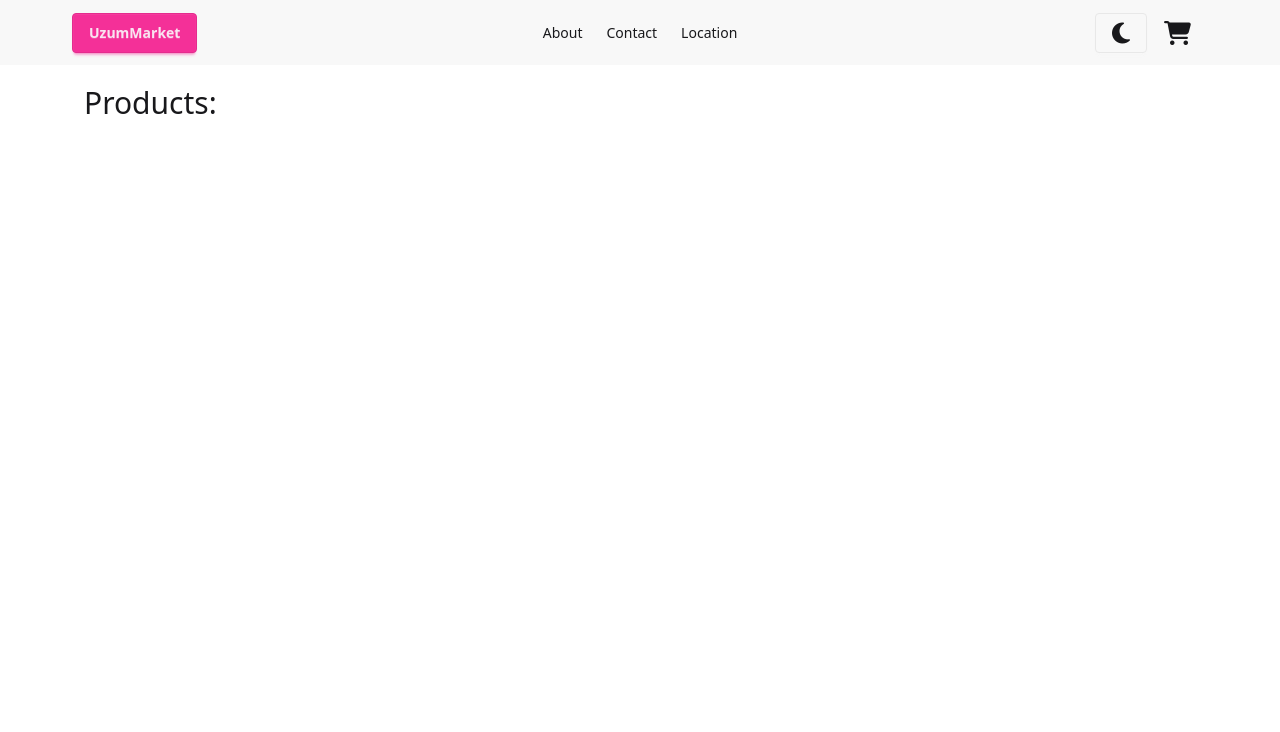
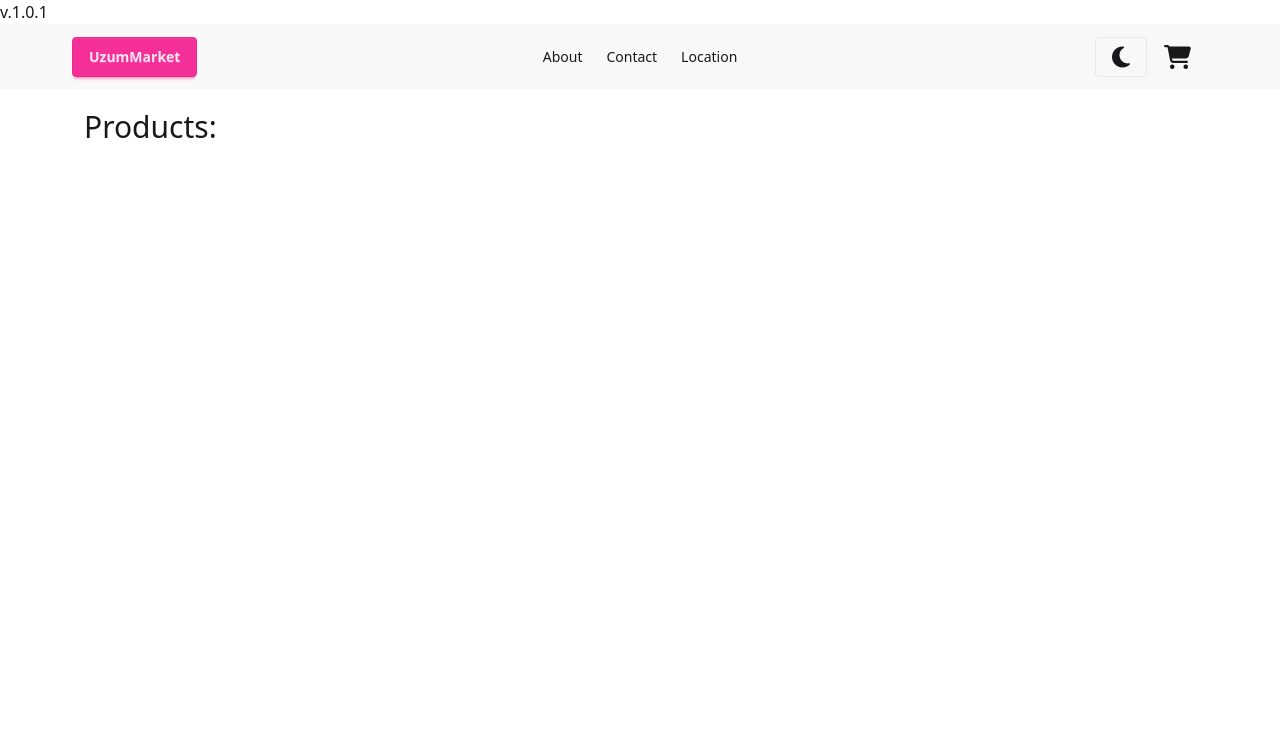
Before and after one commit to Ayubee/uzum-market-with-js, a website built with Vite: page index.html in a window 1280 px wide. Shown: the top 732 px of the page. Built offline with nearby package versions, Linux system fonts and the light colour scheme; no server answers.

Commit message:
add version number display in index.html

```diff
--- a/index.html
+++ b/index.html
@@ -19,6 +19,7 @@
     <div class="loader__wrapper none">
       <span class="loader"></span>
     </div>
+    <p>v.1.0.1</p>
     <header class="bg-base-200 mb-5">
       <div class="navbar main-container">
         <div class="navbar-start">
```
